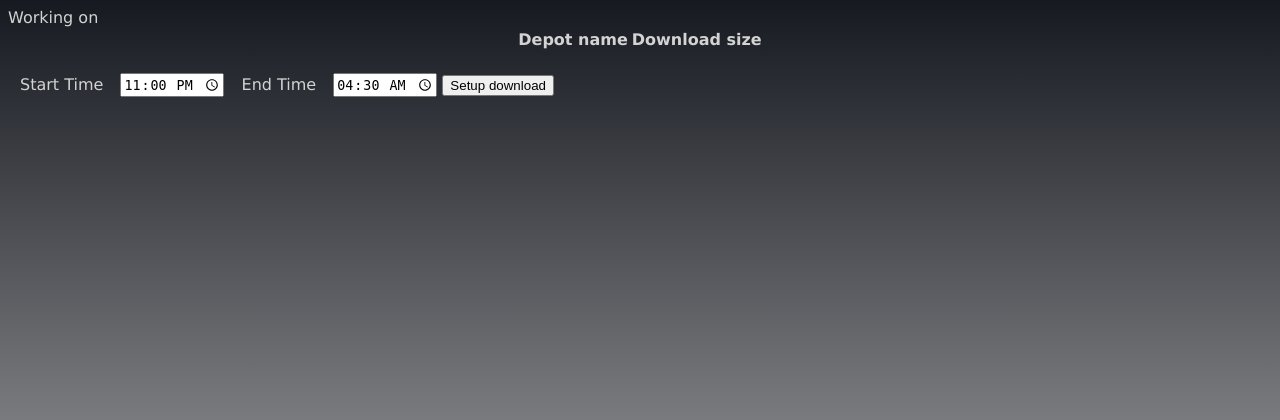
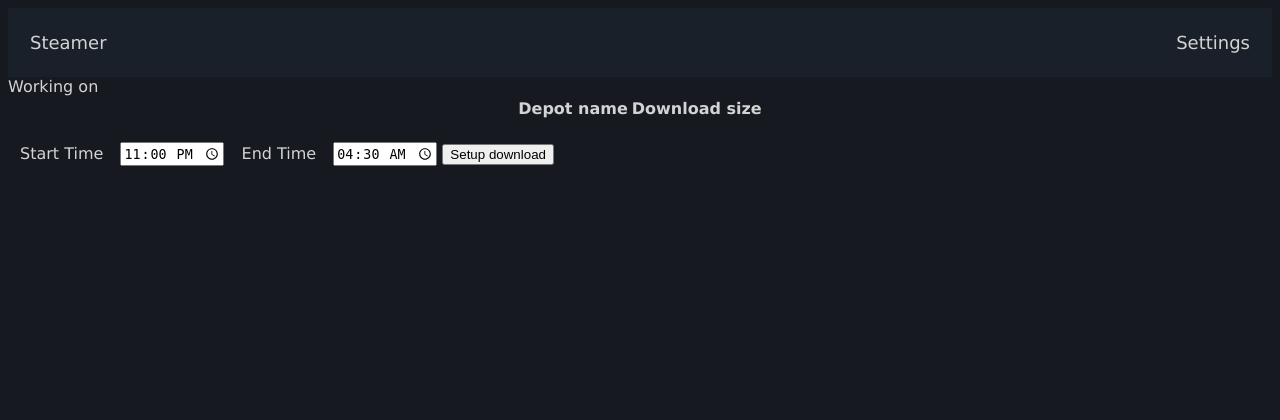
Before and after one commit to Caddox/Steamer, a Flask app: template templates/app.html in a window 1280 px wide. Shown: the top 420 px of the page. Run offline with Flask 2, Linux system fonts and the light colour scheme; the template is opened without the code that fills it, so the values that code supplies are empty.

Commit message:
Added header to settings page, misc cleanup

```diff
--- a/dl_handler.py
+++ b/dl_handler.py
@@ -47,8 +47,7 @@
             logger.info("Process is inside window, continuing")
         else:
             logger.warn("Process manager is outside of time window")
-            while not self.time_range.inside_window():
-                sleep(60)
+            return
 
         # Get the manifest from the cdn
         print(self.cdn.steam.logged_on)
--- a/static/base.css
+++ b/static/base.css
@@ -1,7 +1,8 @@
 body {
     height: 100%;
+    /*background-color: #161920; */
     background-color: #161920;
-    background-image: linear-gradient(#161920 0%, lightgrey 100%);
+    /*background-image: linear-gradient(#161920 0%, lightgrey 100%); */
     background-attachment: fixed;
     font-family: Verdana, Geneva, Tahoma, sans-serif;
     color: lightgray;
--- a/templates/app.html
+++ b/templates/app.html
@@ -8,6 +8,12 @@
     </head>
 
     <body>
+        <div class="header">
+            <a href="/">Steamer</a>
+            <div class='header-right'>
+                <a href="/settings">Settings</a>
+            </div>
+        </div>
         <div id='steamer-app-name'>
             <span>Working on {{app_name}}</span>
         </div>
```
